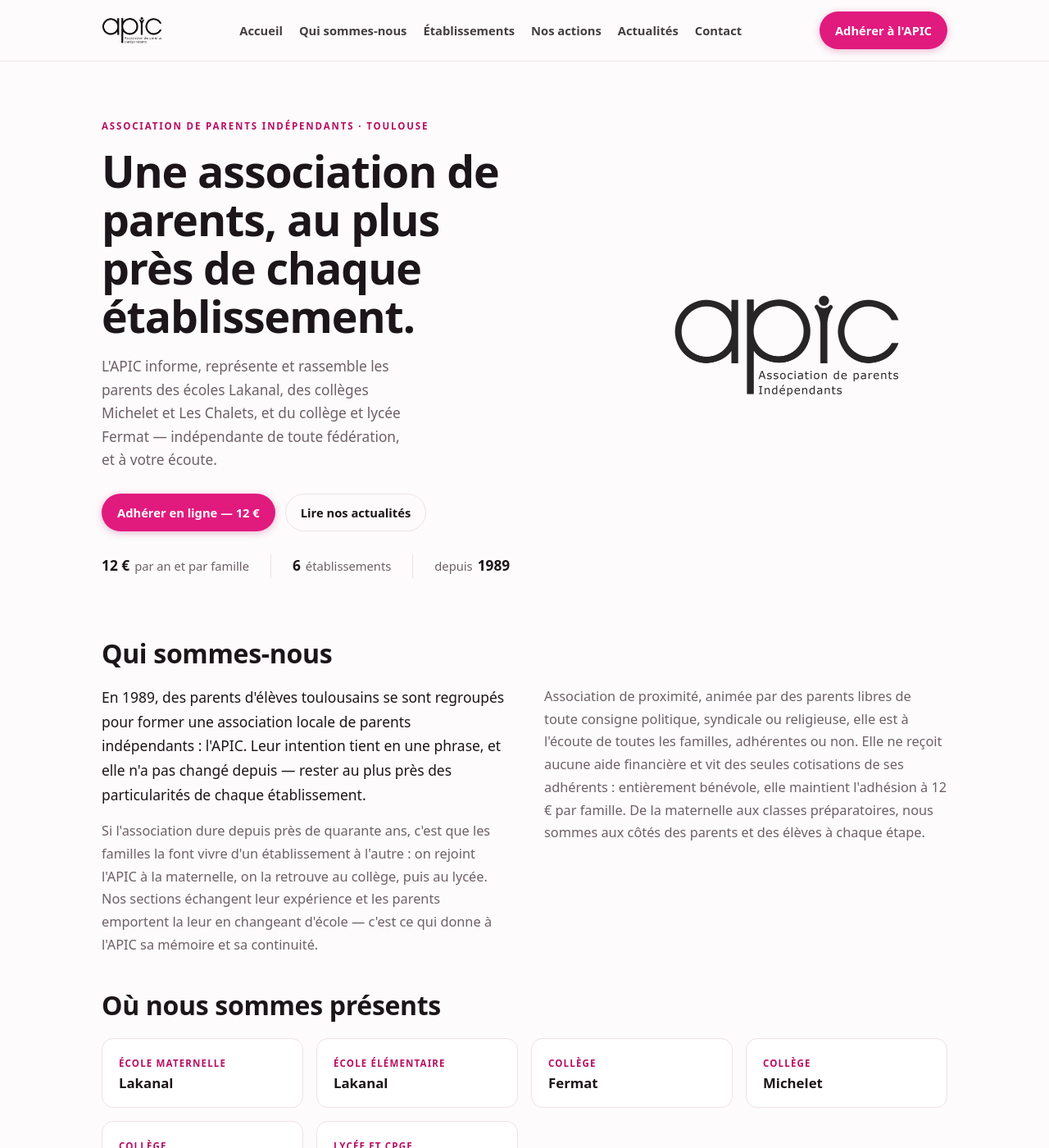
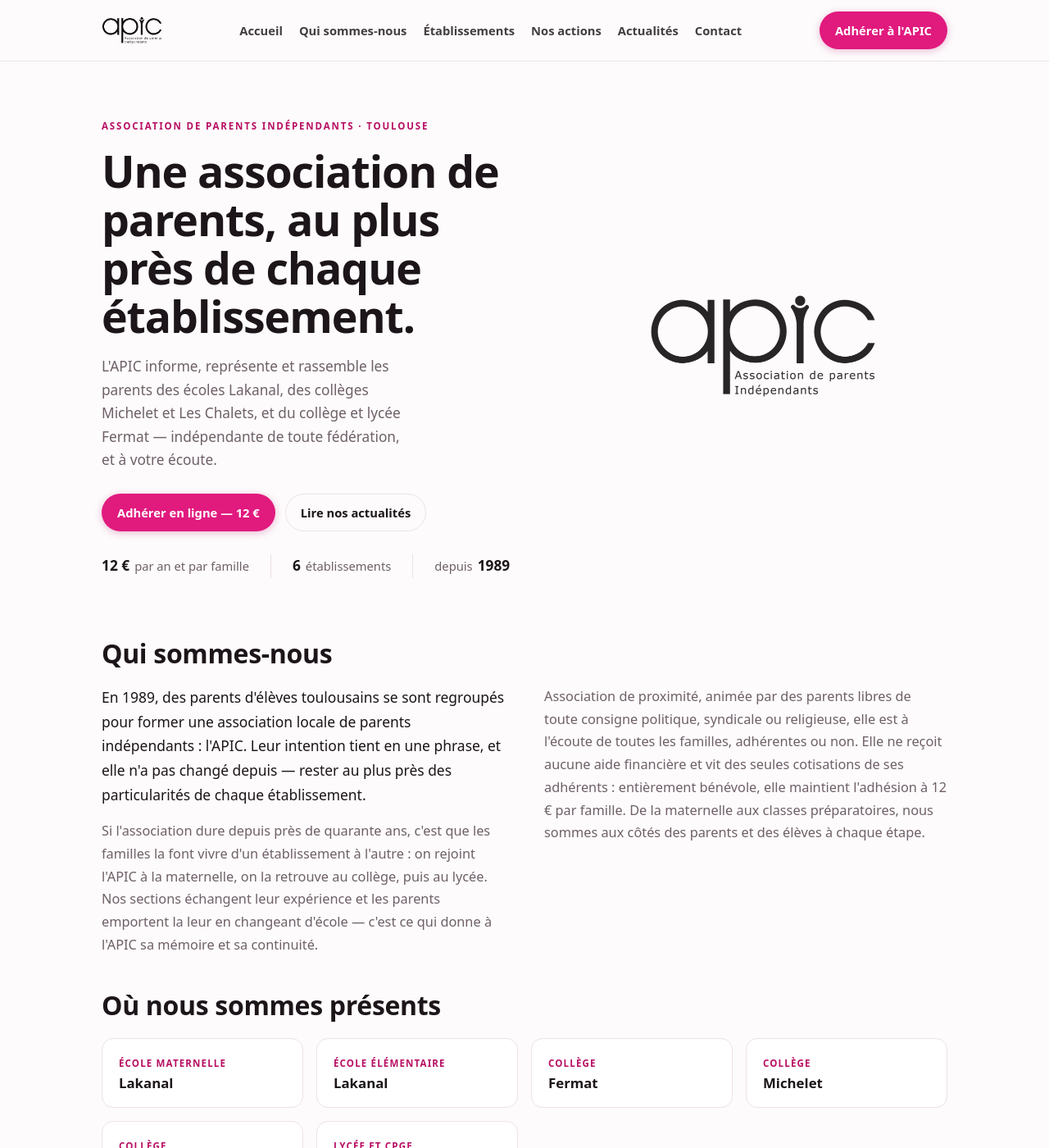
Before and after one commit to apic-parents/apic-parents-site, a Jekyll site: the page built from index.html, in a window 1280 px wide and 1400 px high. Shown: the whole window at 82% size. Built offline with Jekyll 4.4.1, drawn with Linux system fonts in a browser that asks for light colours.

Commit message:
Add files via upload

```diff
--- a/_layouts/default.html
+++ b/_layouts/default.html
@@ -63,7 +63,7 @@
   .btn-ghost:hover{border-color:var(--rose);color:var(--rose-deep)}
 
   .hero{padding:64px 0 40px}
-  .hero .grid{display:grid;grid-template-columns:1.45fr .95fr;gap:44px;align-items:center}
+  .hero .grid{display:grid;grid-template-columns:1.2fr 1fr;gap:44px;align-items:center}
   .hero h1{font-size:clamp(2.1rem,4.6vw,3.35rem);letter-spacing:-.02em;margin:14px 0 0}
   .hero .lede{margin-top:18px;font-size:1.08rem;color:var(--muted);max-width:38ch}
   .hero .cta{display:flex;gap:12px;margin-top:26px;flex-wrap:wrap}
@@ -73,7 +73,7 @@
   .facts li+li{padding-left:26px;border-left:1px solid var(--line)}
   .facts b{font-family:var(--display);font-weight:700;color:var(--ink);font-size:1.08rem;
     font-variant-numeric:tabular-nums}
-  .hero-img img{width:100%;aspect-ratio:4/3;object-fit:cover;border-radius:20px;
+  .hero-img img{width:100%;height:auto;border-radius:20px;
     border:1px solid var(--line);box-shadow:var(--shadow)}
   .hero-mark{display:flex;align-items:center;justify-content:center;padding:8px 0}
   .hero-mark img{width:min(280px,85%);height:auto;filter:invert(var(--logo-invert));opacity:.9}
```
